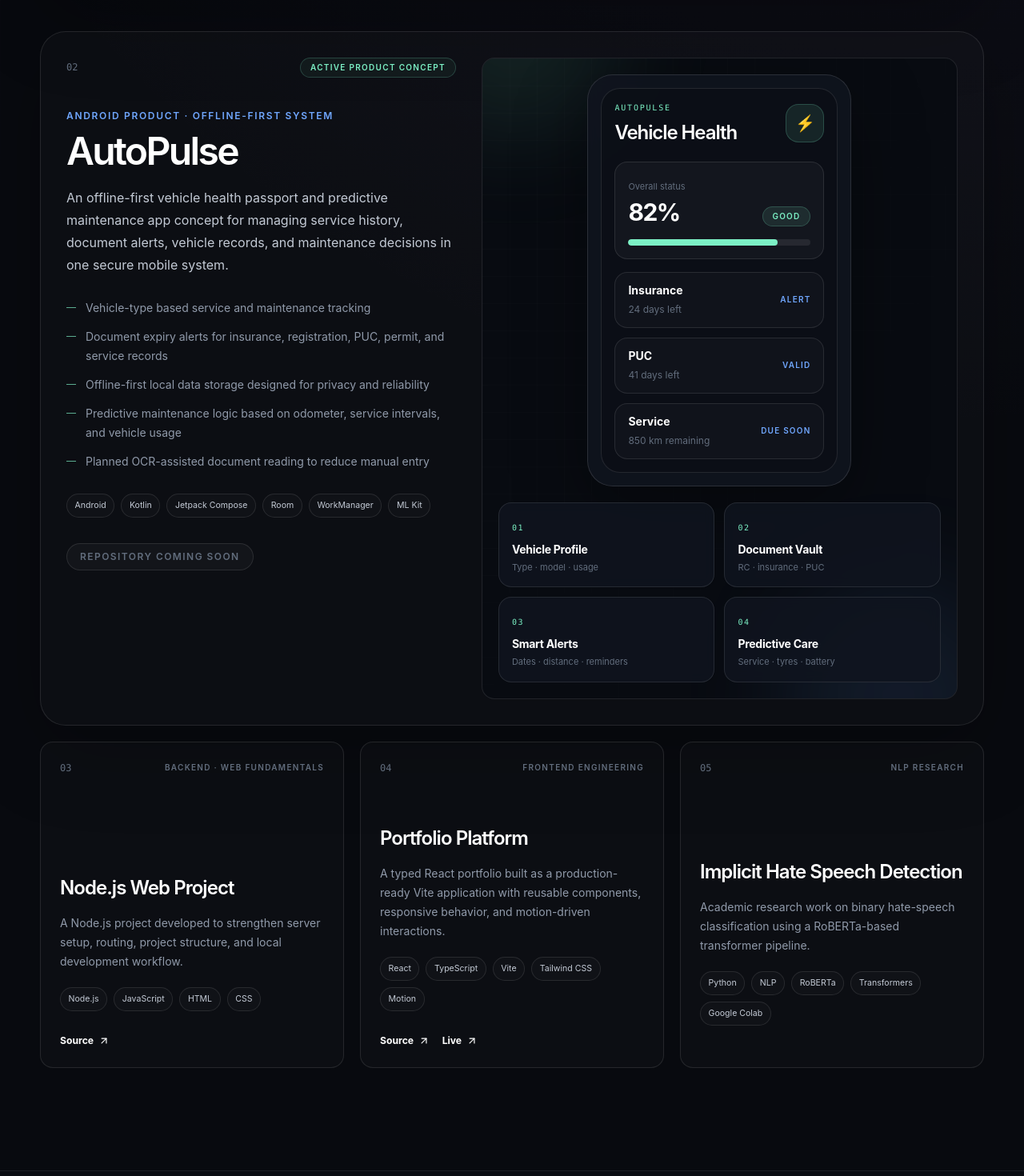
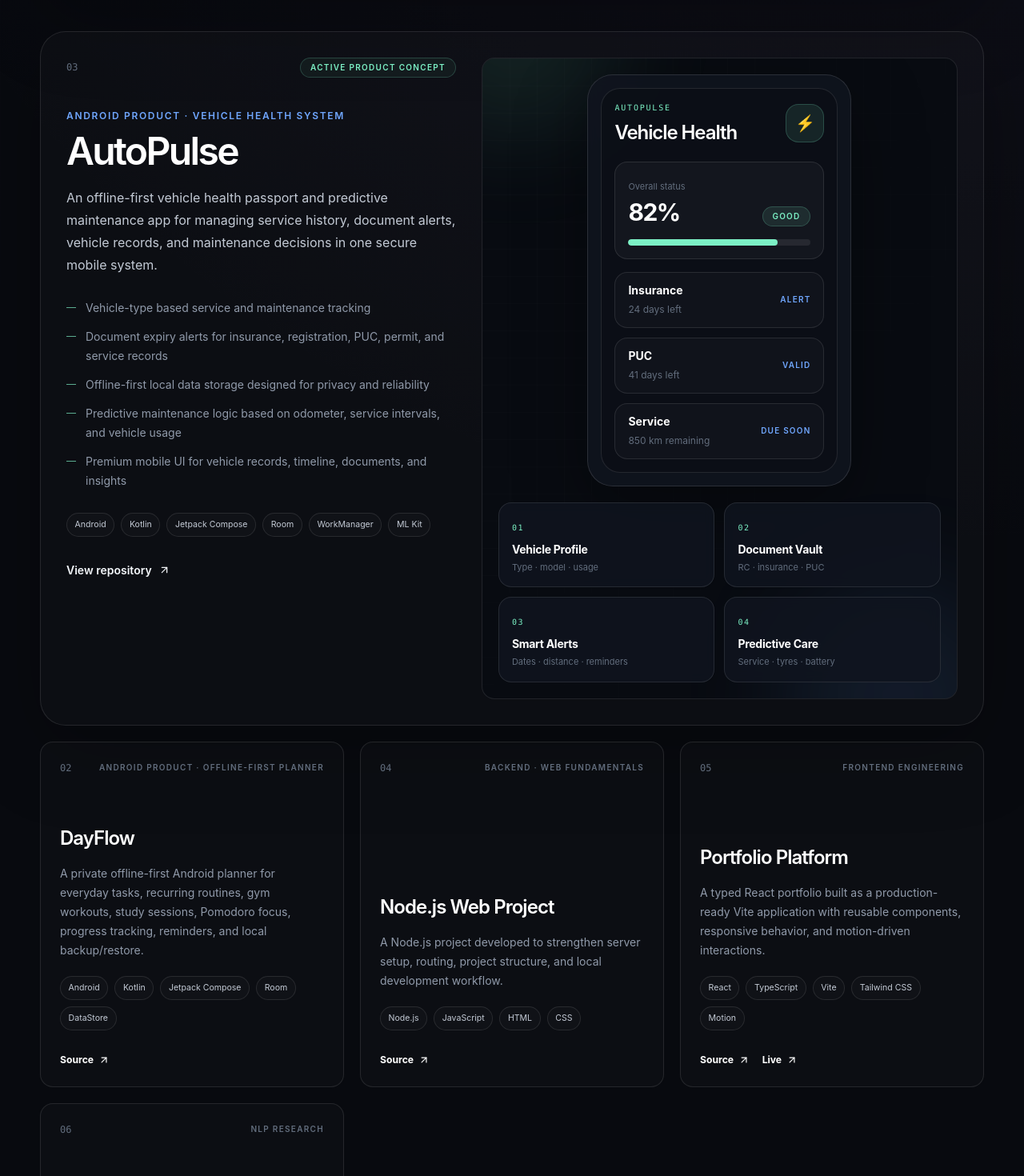
Before and after one commit to nishanthkj77/Portfolio, a React (Vite) app: page / in a window 1280 px wide. Shown: the part 1800-3270 px from the top of the page at 80% size. Built offline with nearby package versions, Linux system fonts and the light colour scheme.

Commit message:
Update project list with DayFlow and AutoPulse links

```diff
--- a/src/data/projects.ts
+++ b/src/data/projects.ts
@@ -19,24 +19,42 @@ export const projects: Project[] = [
     featured: true,
   },
   {
+    id: "dayflow",
+    index: "02",
+    title: "DayFlow",
+    category: "Android product · Offline-first planner",
+    summary:
+      "A private offline-first Android planner for everyday tasks, recurring routines, gym workouts, study sessions, Pomodoro focus, progress tracking, reminders, and local backup/restore.",
+    details: [
+      "Today dashboard with real completion percentage and timeline",
+      "Task, routine, gym, study, calendar, and progress modules",
+      "Room-powered local database with offline-first architecture",
+      "WorkManager and alarm scheduling for reminders",
+      "Premium Compose UI with branded cards, typography, and navigation",
+    ],
+    stack: ["Android", "Kotlin", "Jetpack Compose", "Room", "DataStore", "WorkManager", "Material 3"],
+    repository: "https://github.com/nishanthkj77/DayFlow",
+  },
+  {
     id: "autopulse",
-    index: "02",
+    index: "03",
     title: "AutoPulse",
-    category: "Android product · Offline-first system",
+    category: "Android product · Vehicle health system",
     summary:
-      "An offline-first vehicle health passport and predictive maintenance app concept for managing service history, document alerts, vehicle records, and maintenance decisions in one secure mobile system.",
+      "An offline-first vehicle health passport and predictive maintenance app for managing service history, document alerts, vehicle records, and maintenance decisions in one secure mobile system.",
     details: [
       "Vehicle-type based service and maintenance tracking",
       "Document expiry alerts for insurance, registration, PUC, permit, and service records",
       "Offline-first local data storage designed for privacy and reliability",
       "Predictive maintenance logic based on odometer, service intervals, and vehicle usage",
-      "Planned OCR-assisted document reading to reduce manual entry",
+      "Premium mobile UI for vehicle records, timeline, documents, and insights",
     ],
     stack: ["Android", "Kotlin", "Jetpack Compose", "Room", "WorkManager", "ML Kit"],
+    repository: "https://github.com/nishanthkj77/AutoPulse",
   },
   {
     id: "nodejs-web",
-    index: "03",
+    index: "04",
     title: "Node.js Web Project",
     category: "Backend · Web fundamentals",
     summary:
@@ -51,7 +69,7 @@ export const projects: Project[] = [
   },
   {
     id: "portfolio-platform",
-    index: "04",
+    index: "05",
     title: "Portfolio Platform",
     category: "Frontend engineering",
     summary:
@@ -68,7 +86,7 @@ export const projects: Project[] = [
   },
   {
     id: "roberta-research",
-    index: "05",
+    index: "06",
     title: "Implicit Hate Speech Detection",
     category: "NLP research",
     summary:
```
